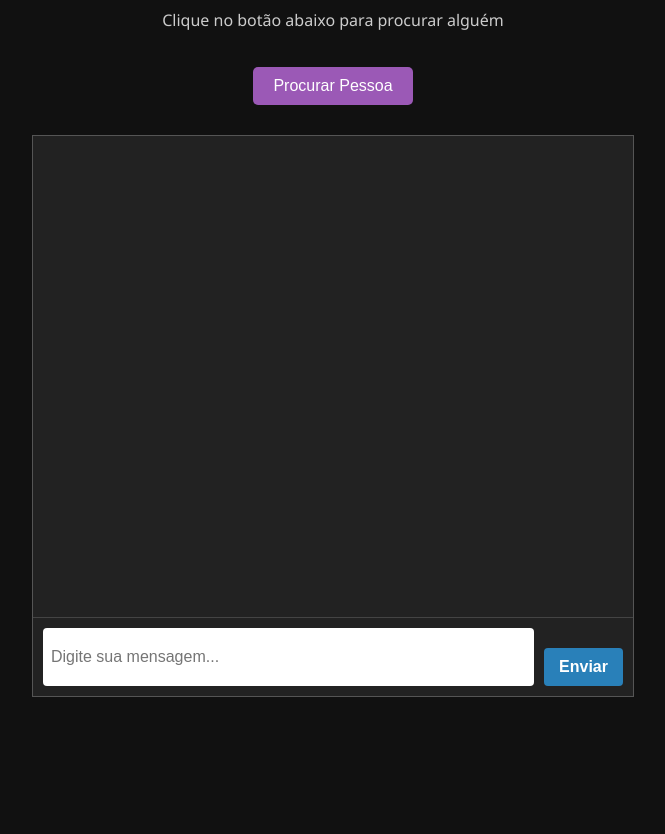
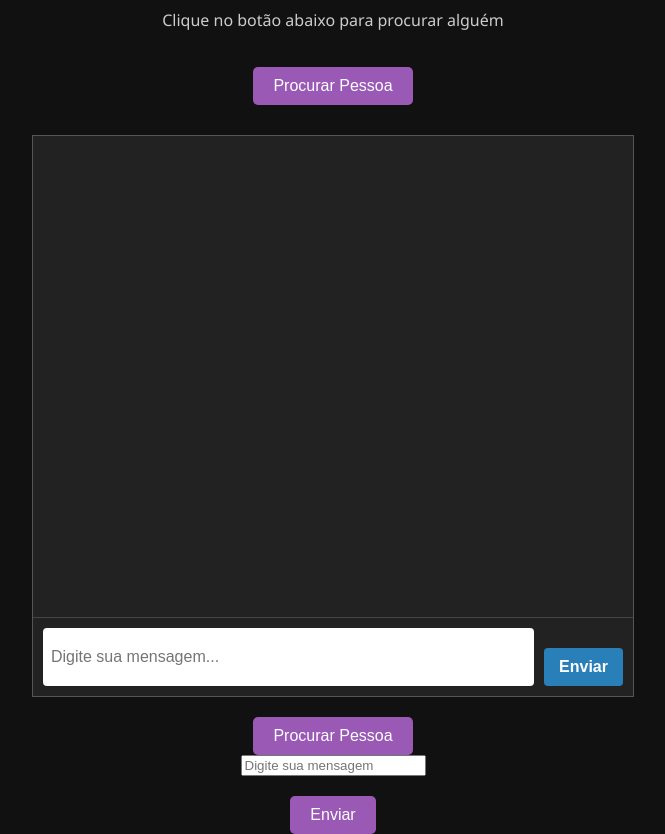
Before and after one commit to Beto0123to/shadowtalk, a website: page index.html in a window 1280 px wide. Shown: the part 95-929 px from the top of the page, without its empty margins (307-972 px from the left). Before the commit the page ends 800 px from the top, so only its background shows below. Drawn offline with Linux system fonts and the light colour scheme.

Commit message:
index.html

```diff
--- a/index.html
+++ b/index.html
@@ -177,3 +177,7 @@
   </div>
 </body>
 </html>
+<button id="procurar">Procurar Pessoa</button>
+<div id="chat-box"></div>
+<input type="text" id="msg-input" placeholder="Digite sua mensagem">
+<button id="send-btn">Enviar</button>
```
